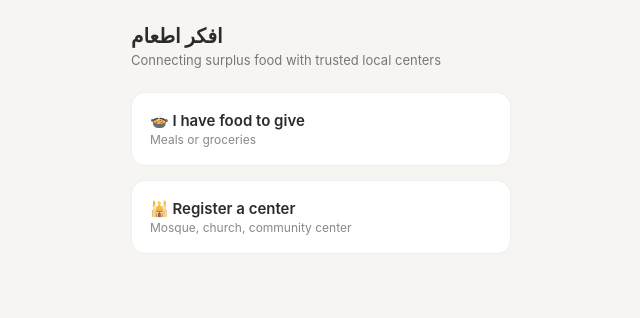
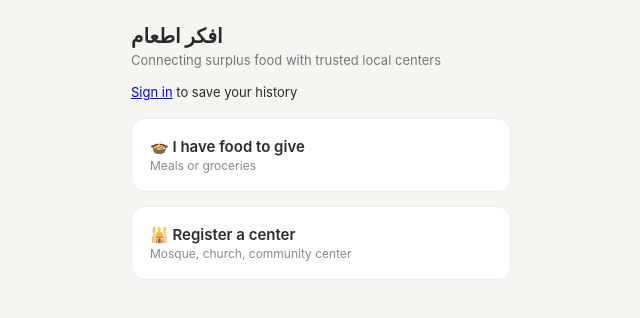
Before and after one commit to shireenhdabbas-netizen/e63am, a Flask app: page / in a window 1280 px wide. Shown: the top 318 px of the page, without its empty margins (319-959 px from the left). Run offline with Flask 3, Linux system fonts and the light colour scheme.

Commit message:
Update home.html

```diff
--- a/templates/home.html
+++ b/templates/home.html
@@ -3,6 +3,17 @@
 {% block content %}
 <h1>افكر اطعام</h1>
 <p class="subtitle">Connecting surplus food with trusted local centers</p>
+
+{% if user %}
+<p style="font-size:13px;margin:-8px 0 18px;">
+  Hi {{ user.get('Nickname') or user.get('Real Name') }} —
+  <a href="{{ url_for('my_activity') }}">my activity</a>
+</p>
+{% else %}
+<p style="font-size:13px;margin:-8px 0 18px;">
+  <a href="{{ url_for('login') }}">Sign in</a> to save your history
+</p>
+{% endif %}
 
 <a class="card" href="{{ url_for('give_food') }}">
   <p class="card-title">🍲 I have food to give</p>
```
